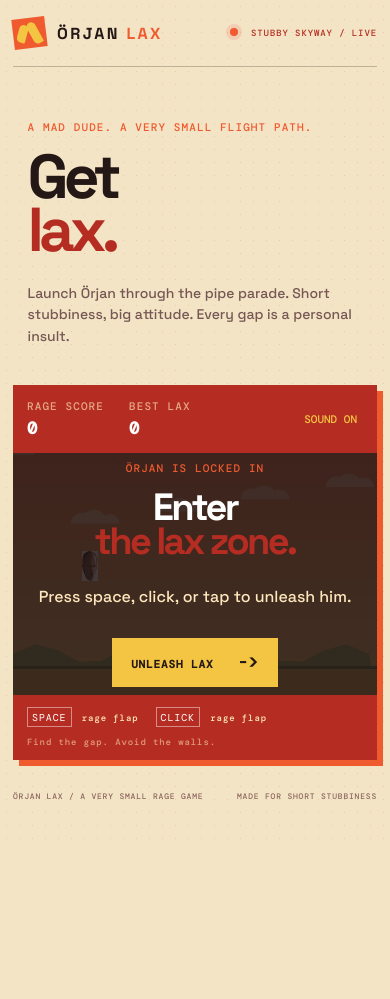
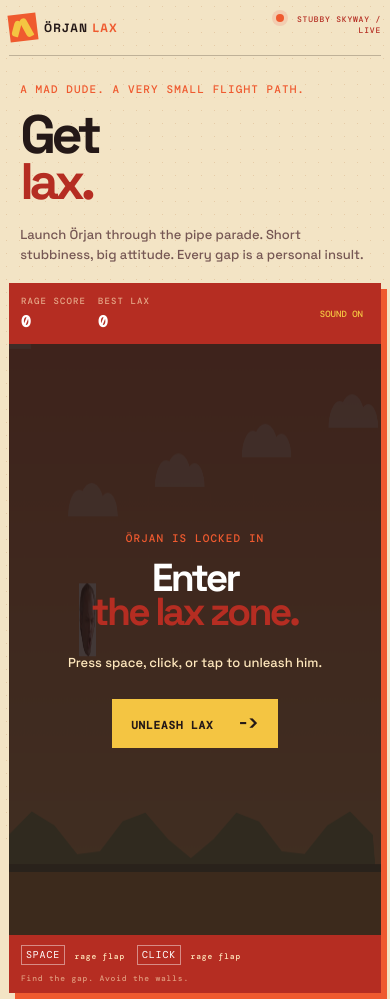
Before and after one commit to biggieliten/app3, a plain HTML site: page index.html in a window 390 px wide. Shown: the top 999 px of the page. Before the commit the page ends 844 px from the top, so only its background shows below. Drawn offline with nearby package versions, Linux system fonts and the light colour scheme.

Commit message:
Made responsive for mobile

```diff
--- a/style.css
+++ b/style.css
@@ -291,24 +291,42 @@ footer {
 
 @media (max-width: 700px) {
 	.page-shell {
-		width: min(100% - 26px, 1160px);
+		width: min(100% - 24px, 1160px);
 	}
 
 	.topbar {
+		align-items: flex-start;
+		gap: 14px;
 		padding: 18px 0;
 	}
 
+	.logo {
+		font-size: 14px;
+		letter-spacing: .1em;
+	}
+
+	.logo-mark {
+		flex: 0 0 auto;
+	}
+
 	.top-note {
+		max-width: 132px;
+		text-align: right;
+		line-height: 1.35;
 		font-size: 9px;
 	}
 
 	.intro {
 		display: block;
-		padding: 53px 4% 37px;
+		padding: 34px 4% 24px;
 	}
 
 	.intro h1 {
 		font-size: 62px;
+	}
+
+	.intro h1 em {
+		font-size: .95em;
 	}
 
 	.lede {
@@ -320,8 +338,12 @@ footer {
 	}
 
 	.scorebar {
-		gap: 25px;
+		gap: 16px;
 		padding: 14px;
+	}
+
+	.scorebar span {
+		font-size: 9px;
 	}
 
 	.scorebar b {
@@ -344,8 +366,102 @@ footer {
 		box-shadow: 6px 6px 0 var(--coral);
 	}
 
+	.canvas-wrap {
+		height: min(70svh, 600px);
+	}
+
+	canvas {
+		width: 100%;
+		height: 100%;
+	}
+
 	footer {
+		flex-wrap: wrap;
+		gap: 10px;
 		padding-top: 31px;
 		font-size: 8px;
 	}
 }
+
+@media (max-width: 420px) {
+	.page-shell {
+		width: calc(100% - 18px);
+	}
+
+	.topbar {
+		padding: 14px 0;
+	}
+
+	.logo {
+		gap: 7px;
+		font-size: 12px;
+	}
+
+	.logo-mark {
+		width: 28px;
+		height: 27px;
+		padding: 4px;
+	}
+
+	.logo-mark i {
+		width: 7px;
+		height: 16px;
+	}
+
+	.logo-mark i:last-child {
+		height: 20px;
+	}
+
+	.top-note {
+		max-width: 112px;
+		font-size: 8px;
+	}
+
+	.intro {
+		padding: 26px 3% 18px;
+	}
+
+	.intro h1 {
+		font-size: 54px;
+	}
+
+	.lede {
+		margin-top: 20px;
+		font-size: 13px;
+	}
+
+	.scorebar {
+		gap: 12px;
+		padding: 12px;
+	}
+
+	.scorebar b {
+		font-size: 16px;
+	}
+
+	.icon-button {
+		font-size: 9px;
+	}
+
+	.game-overlay {
+		padding: 18px;
+	}
+
+	.game-overlay h2 {
+		font-size: 39px;
+	}
+
+	.game-overlay p:not(.eyebrow) {
+		font-size: 13px;
+	}
+
+	.controls {
+		gap: 8px 12px;
+		padding: 10px 12px;
+		font-size: 8px;
+	}
+
+	footer {
+		font-size: 7px;
+	}
+}
```
